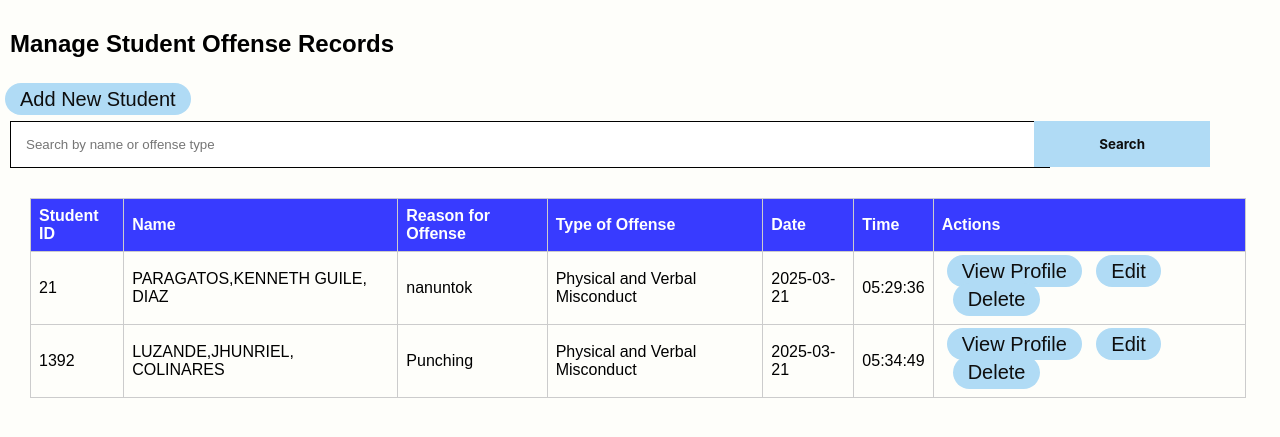
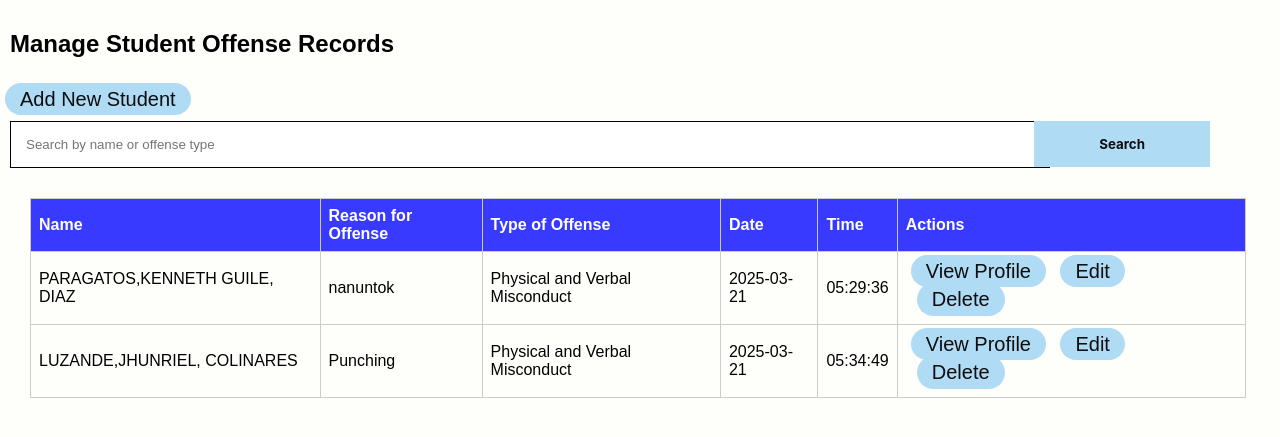
Before and after one commit to JanDanielNieto/guidancesystem, a Flask app: page /manage_records in a window 1280 px wide. Shown: the part 80-517 px from the top of the page. Run offline with Flask 3, Linux system fonts and the light colour scheme.

Commit message:
editted manage records

```diff
--- a/guidance-counselor-student-management/app/templates/manage_records.html
+++ b/guidance-counselor-student-management/app/templates/manage_records.html
@@ -12,7 +12,6 @@
 <table>
     <thead>
         <tr>
-            <th>Student ID</th>
             <th>Name</th>
             <th>Reason for Offense</th>
             <th>Type of Offense</th>
@@ -24,7 +23,6 @@
     <tbody>
         {% for offense in records %}
         <tr>
-            <td>{{ offense.student_id }}</td>
             <td>{{ offense.student.name }}</td>
             <td>{{ offense.reason }}</td>
             <td>{{ offense.offense_type }}</td>
```
